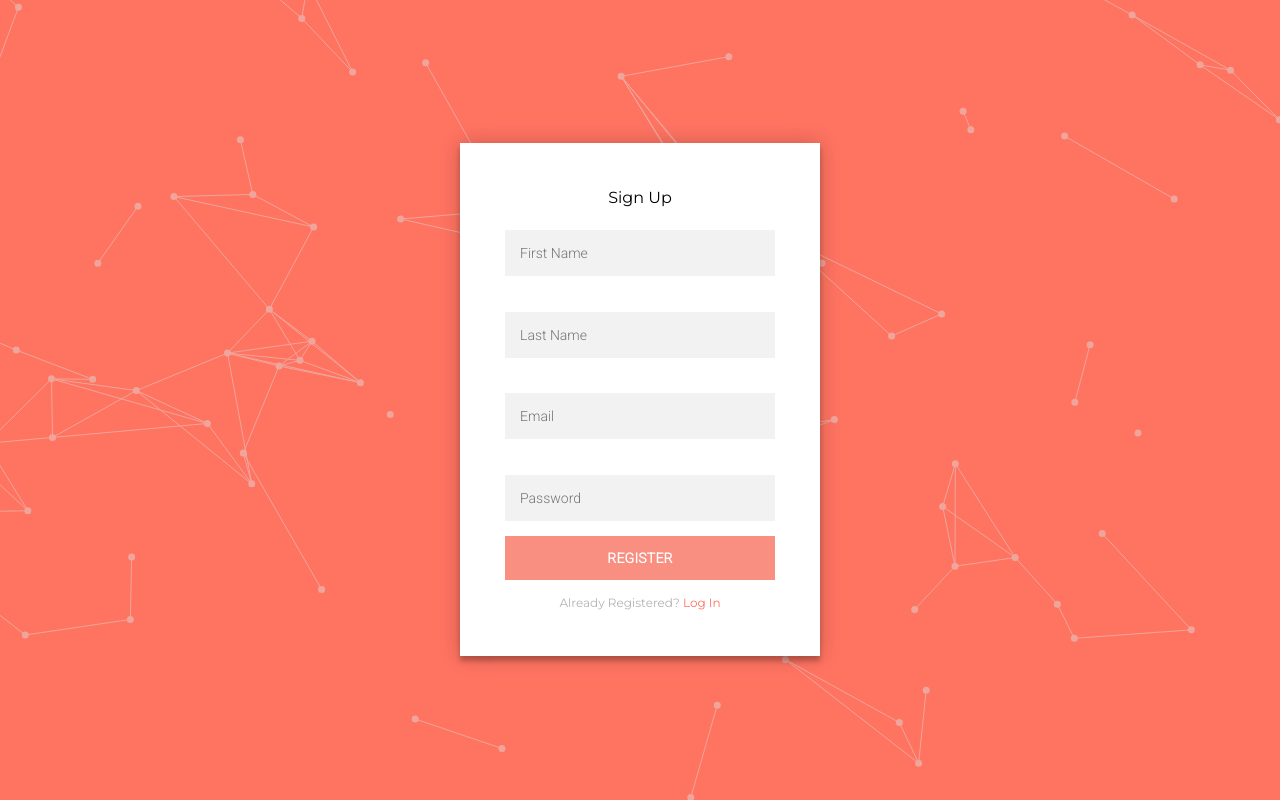
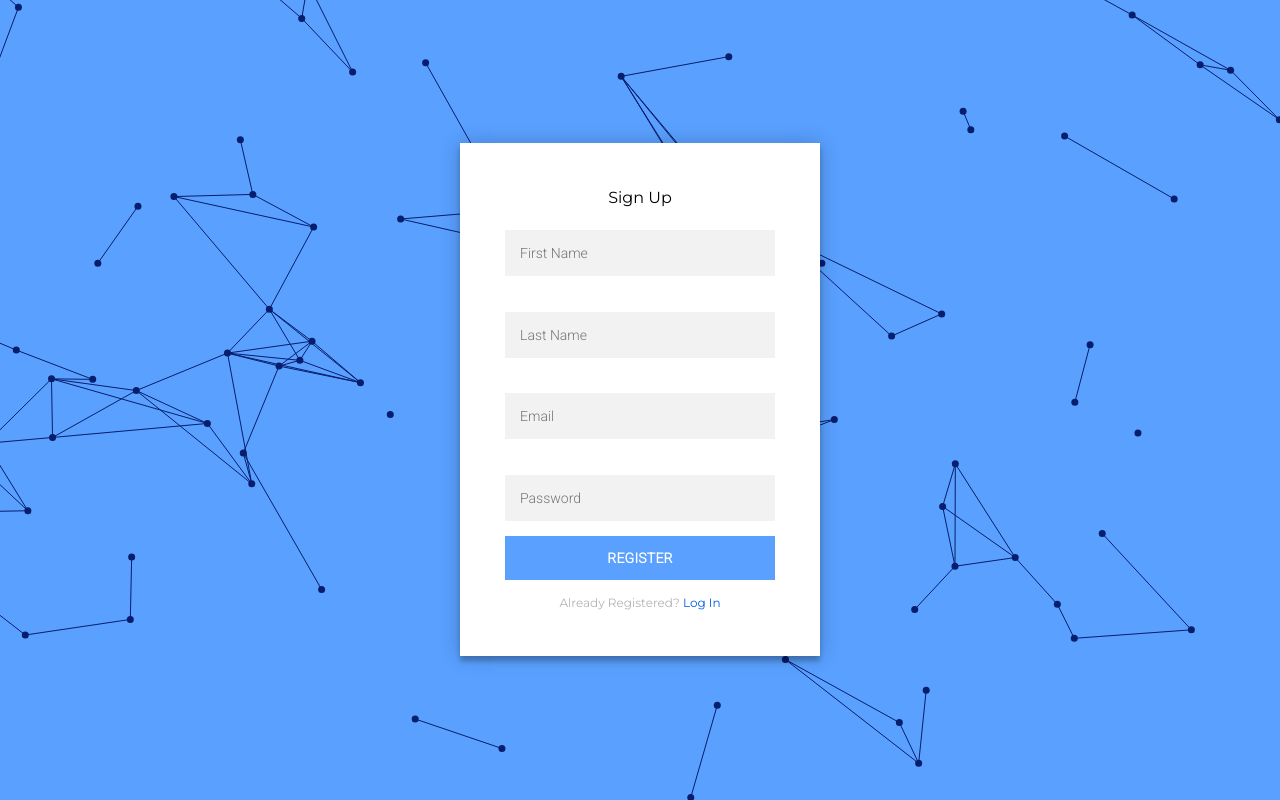
Before and after one commit to DoodleCoder/Movie, a Django app: page /register/ in a window 1280 px wide. Run offline with Django 3.2, Linux system fonts and the light colour scheme; parts of the project's set-up code (start-up, migrations or seed data) failed here and were passed over.

Commit message:
pllot update + login/register

```diff
--- a/main/static/demo.js
+++ b/main/static/demo.js
@@ -5,8 +5,8 @@
 
 document.addEventListener('DOMContentLoaded', function () {
   particleground(document.getElementById('particles'), {
-    dotColor: '#efa59b',
-    lineColor: '#efa59b'
+    dotColor: '#071d6d',
+    lineColor: '#071d6d'
   });
   var intro = document.getElementById('intro');
   intro.style.marginTop = - intro.offsetHeight / 2 + 'px';
--- a/main/static/style.css
+++ b/main/static/style.css
@@ -61,7 +61,7 @@ html, body {
 }
 
 body {
-  background: #ff7361;
+  background: #59a0ff;
   font-family: 'Montserrat', sans-serif;
   color: #fff;
   line-height: 1.3;
@@ -92,7 +92,7 @@ h1::after {
   content: '';
   width: 80px;
   display: block;
-  background: #fff;
+  background: #396aad;
   height: 10px;
   margin: 30px auto;
   line-height: 1.1;
@@ -118,8 +118,8 @@ p {
           transition: all 0.4s;
 }
 .btn:hover {
-  color: #005544;
-  border-color: #005544;
+  color: #396aad;
+  border-color: #396aad;
 }
 
 @media only screen and (max-width: 1000px) {
--- a/main/templates/register.html
+++ b/main/templates/register.html
@@ -35,7 +35,7 @@
   font-family: "Roboto", sans-serif;
   text-transform: uppercase;
   outline: 0;
-  background: #f98f81;
+  background: #59a0ff;
   width: 100%;
   border: 0;
   padding: 15px;
@@ -46,7 +46,7 @@
   cursor: pointer;
 }
 .form button:hover,.form button:active,.form button:focus {
-  background:#ff7361;
+  background: #0039e6;
 }
 .form .message {
   margin: 15px 0 0;
@@ -54,7 +54,7 @@
   font-size: 12px;
 }
 .form .message a {
-  color: #ff7361;
+  color: #005ce6;
   text-decoration: none;
 }
 .form .register-form {
@@ -95,10 +95,10 @@
 }
 body {
   background: #ff7361; /* fallback for old browsers */
-  background: -webkit-linear-gradient(right, #ff7361, #8DC26F);
-  background: -moz-linear-gradient(right, #ff7361, #8DC26F);
-  background: -o-linear-gradient(right, #ff7361, #8DC26F);
-  background: linear-gradient(to left, #ff7361, #8DC26F);
+  background: -webkit-linear-gradient(right, #76b852, #5b49e5);
+  background: -moz-linear-gradient(right, #76b852, #5b49e5);
+  background: -o-linear-gradient(right, #76b852, #5b49e5);
+  background: linear-gradient(to left, #76b852, #5b49e5);
   font-family: "Roboto", sans-serif;
   -webkit-font-smoothing: antialiased;
   -moz-osx-font-smoothing: grayscale;
```
Also changed, not shown: main/templates/login.html (+8 -7 lines), main/static/jquery.particleground.js, main/static/jquery.particleground.min.js.
